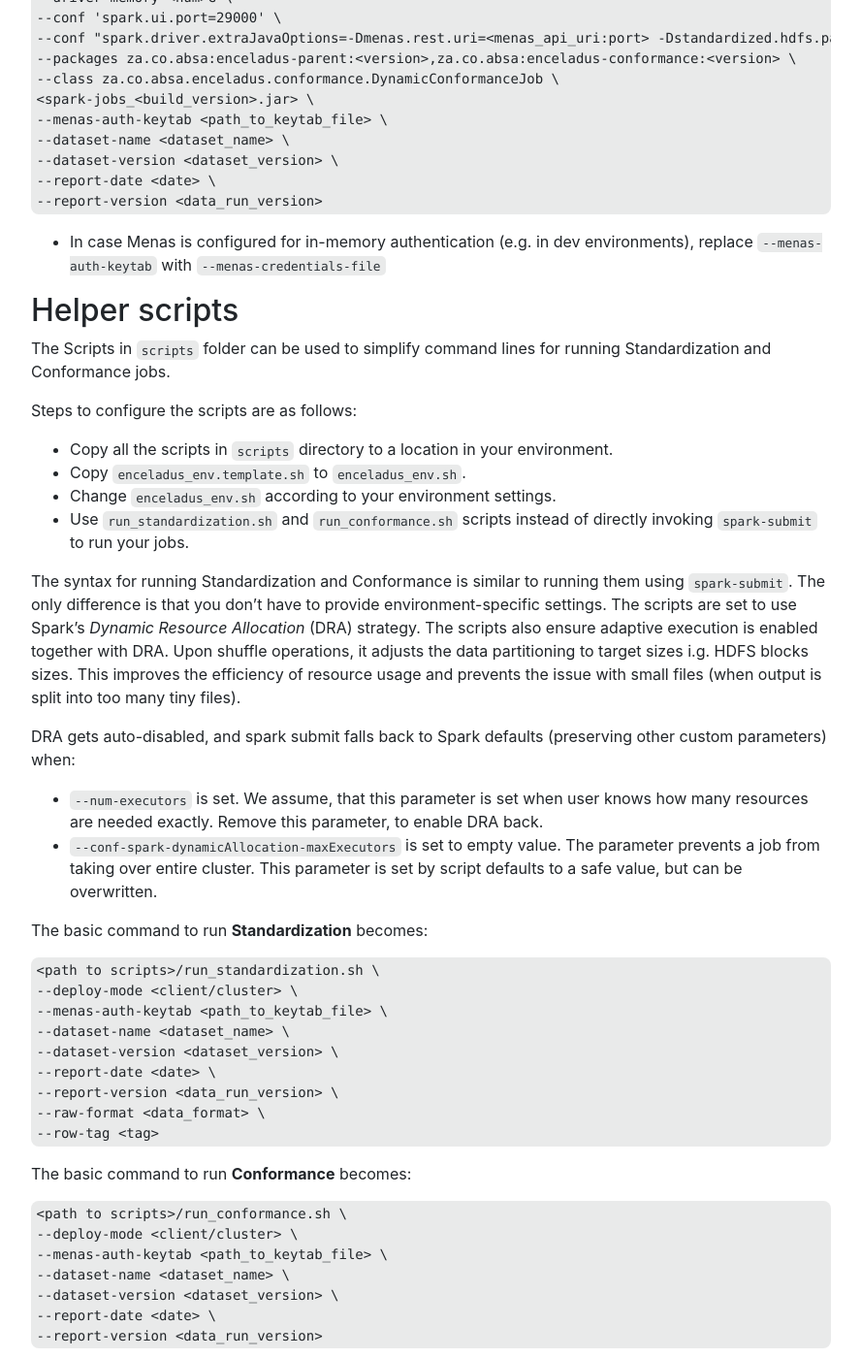
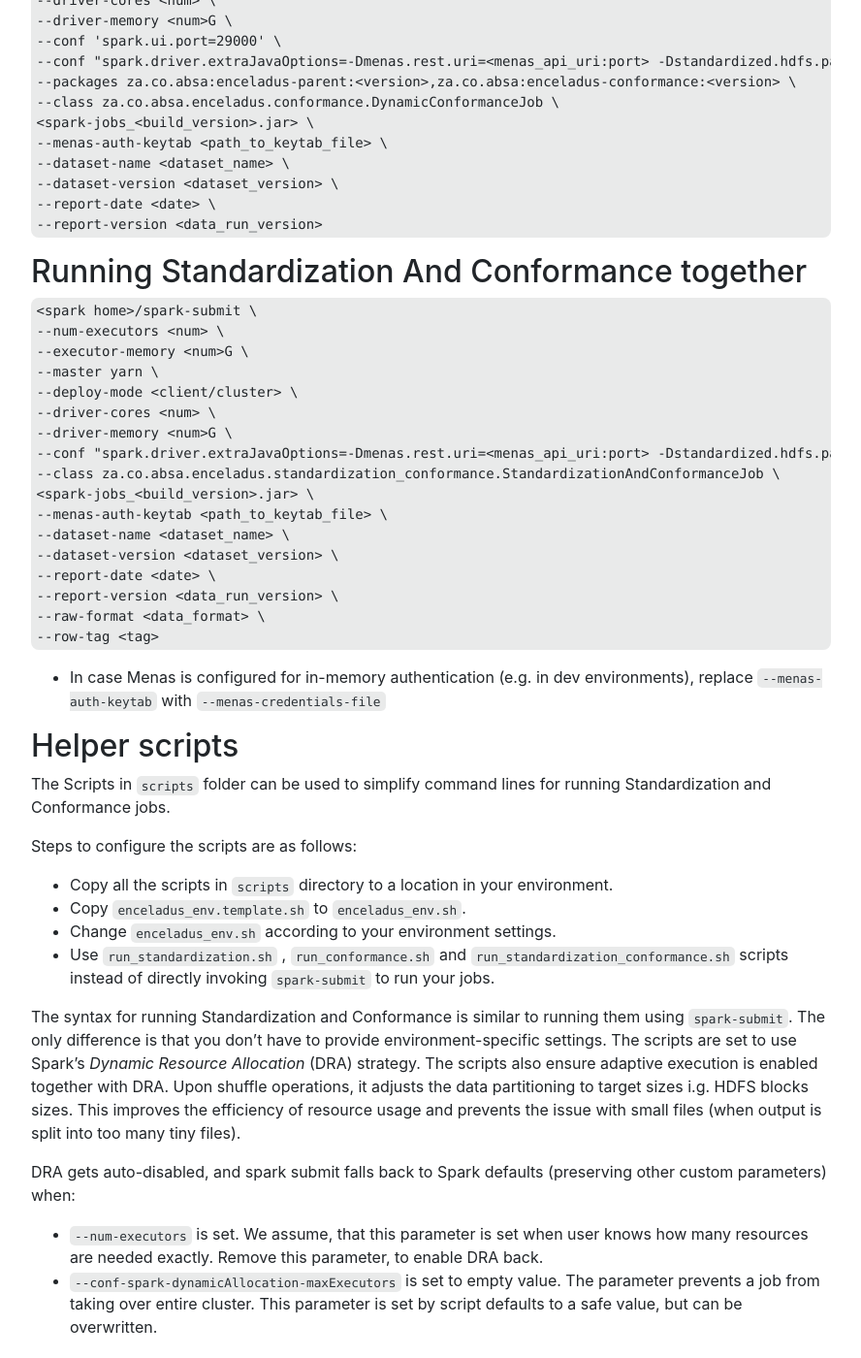
Before and after one commit to AbsaOSS/enceladus, a Jekyll site: the page built from _docs/2.0.0/usage/run.md, in a window 1280 px wide and 1400 px high, scrolled down 1252 px. Shown: the whole window at 97% size, without its empty margins (338-1226 px from the left). Built offline with Jekyll 4.4.1, drawn with Linux system fonts in a browser that asks for light colours; nearby versions of some CDN libraries; some of the changed text lies outside the part shown.

Commit message:
#1465 Updated gh-pages with combined job

````diff
--- a/_docs/2.0.0/usage/run.md
+++ b/_docs/2.0.0/usage/run.md
@@ -13,6 +13,7 @@
 - [Requirements and deploy](#requirements-and-deploy)
 - [Running Standardization](#running-standardization)
 - [Running Conformance](#running-conformance)
+- [Running Standardization and Conformance together](#running-standardization-and-conformance-together)
 - [Helper scripts](#helper-scripts)
 <!-- tocstop -->
 
@@ -67,6 +68,28 @@
 --report-version <data_run_version>
 ```
 
+## Running Standardization And Conformance together
+
+```
+<spark home>/spark-submit \
+--num-executors <num> \
+--executor-memory <num>G \
+--master yarn \
+--deploy-mode <client/cluster> \
+--driver-cores <num> \
+--driver-memory <num>G \
+--conf "spark.driver.extraJavaOptions=-Dmenas.rest.uri=<menas_api_uri:port> -Dstandardized.hdfs.path=<path_for_standardized_output>-{0}-{1}-{2}-{3} -Dspline.mongodb.url=<mongo_url_for_spline> -Dspline.mongodb.name=<spline_database_name> -Dhdp.version=<hadoop_version>" \
+--class za.co.absa.enceladus.standardization_conformance.StandardizationAndConformanceJob \
+<spark-jobs_<build_version>.jar> \
+--menas-auth-keytab <path_to_keytab_file> \
+--dataset-name <dataset_name> \
+--dataset-version <dataset_version> \
+--report-date <date> \
+--report-version <data_run_version> \
+--raw-format <data_format> \
+--row-tag <tag>
+```
+
 * In case Menas is configured for in-memory authentication (e.g. in dev environments), replace `--menas-auth-keytab` with `--menas-credentials-file`
 
 ## Helper scripts
@@ -77,7 +100,7 @@
 * Copy all the scripts in `scripts` directory to a location in your environment.
 * Copy `enceladus_env.template.sh` to `enceladus_env.sh`.
 * Change `enceladus_env.sh` according to your environment settings.
-* Use `run_standardization.sh` and `run_conformance.sh` scripts instead of directly invoking `spark-submit` to run your jobs.
+* Use `run_standardization.sh` , `run_conformance.sh` and `run_standardization_conformance.sh` scripts instead of directly invoking `spark-submit` to run your jobs.
 
 The syntax for running Standardization and Conformance is similar to running them using `spark-submit`. The only difference
 is that you don't have to provide environment-specific settings. The scripts are set to use Spark's _Dynamic Resource Allocation_
@@ -115,6 +138,20 @@
 --dataset-version <dataset_version> \
 --report-date <date> \
 --report-version <data_run_version>
+```
+
+The basic command to run **Standardization And Conformance** becomes:
+
+```
+<path to scripts>/run_standardization_conformance.sh \
+--deploy-mode <client/cluster> \
+--menas-auth-keytab <path_to_keytab_file> \
+--dataset-name <dataset_name> \
+--dataset-version <dataset_version> \
+--report-date <date> \
+--report-version <data_run_version> \
+--raw-format <data_format> \
+--row-tag <tag>
 ```
 
 The list of options for configuring Spark deployment mode in Yarn and resource specification:
@@ -177,5 +214,7 @@
 | --catalyst-workaround **true/false**       | `true`                   | Turns on (`true`) or off (`false`) workaround for Catalyst optimizer issue. Turn this off only is you encounter timing freeze issues when running Conformance |
 | --autoclean-std-folder **true/false**      |                          | If `true`, the standardized folder will be cleaned automatically after successful execution of a Conformance job |
 
+All the additional options valid for both Standardization and Conformance can also be specified when running the combined StandardizationAndConformance job
+
 [project-readme]: https://github.com/AbsaOSS/enceladus/blob/master/README.md#how-to-run
 [spark-running-yarn]: https://spark.apache.org/docs/latest/running-on-yarn.html
````
Also changed, not shown: _docs/2.0.0/usage/spark-jobs-quick-start.md (+34 -0 lines).
